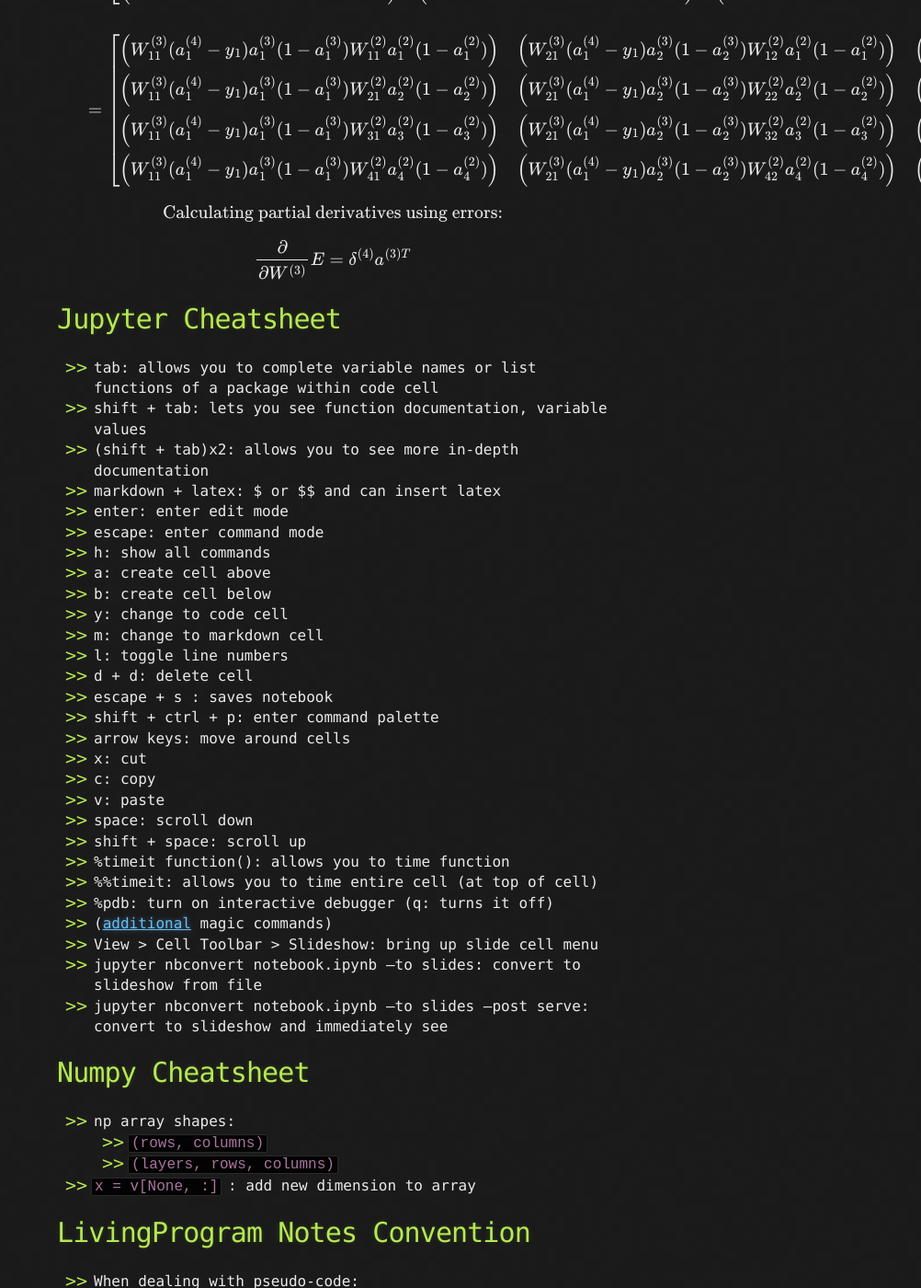
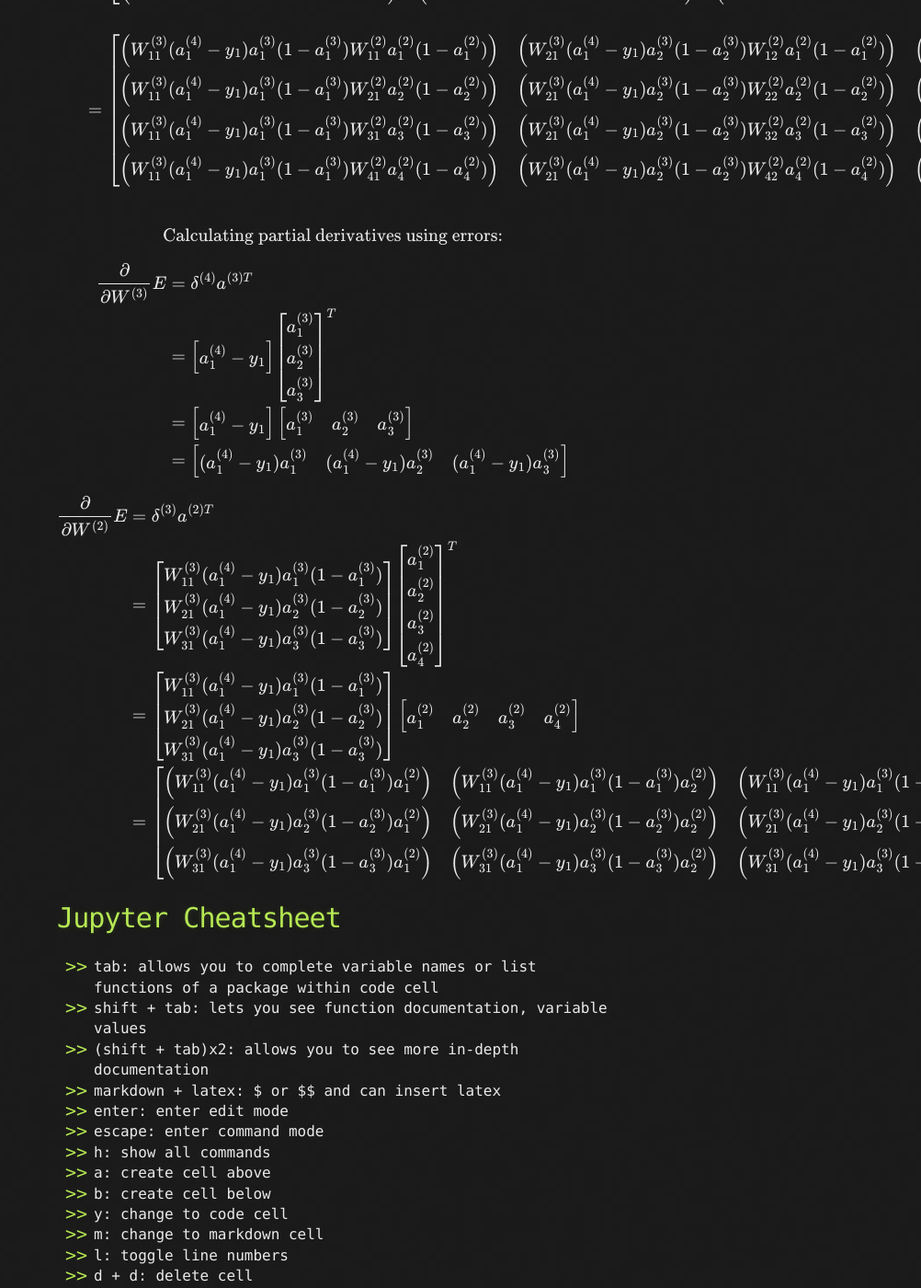
Before and after one commit to LivingProgram/ml-notes, a Jekyll site: the page built from index.md, in a window 1280 px wide and 1400 px high, scrolled down 22269 px. Shown: the whole window at 92% size, without its empty margins (278-1280 px from the left). Built offline with Jekyll 4.4.1, drawn with Linux system fonts in a browser that asks for light colours; our own code applies the rules of GitHub Pages for plain Markdown files; formulas are drawn with MathJax 3; the repository's description, which GitHub fills in, is left out.

Commit message:
update proof

```diff
--- a/index.md
+++ b/index.md
@@ -801,13 +801,41 @@
   \left(W^{(3)}_{11}(a^{(4)}_1 - y_1)a^{(3)}_1(1 - a^{(3)}_1)W^{(2)}_{21}a^{(2)}_2(1-a^{(2)}_2)\right) & \left(W^{(3)}_{21}(a^{(4)}_1 - y_1)a^{(3)}_2(1 - a^{(3)}_2)W^{(2)}_{22}a^{(2)}_2(1-a^{(2)}_2)\right) & \left(W^{(3)}_{31}(a^{(4)}_1 - y_1)a^{(3)}_3(1 - a^{(3)}_3)W^{(2)}_{23}a^{(2)}_2(1-a^{(2)}_2)\right) \\
   \left(W^{(3)}_{11}(a^{(4)}_1 - y_1)a^{(3)}_1(1 - a^{(3)}_1)W^{(2)}_{31}a^{(2)}_3(1-a^{(2)}_3)\right) & \left(W^{(3)}_{21}(a^{(4)}_1 - y_1)a^{(3)}_2(1 - a^{(3)}_2)W^{(2)}_{32}a^{(2)}_3(1-a^{(2)}_3)\right) & \left(W^{(3)}_{31}(a^{(4)}_1 - y_1)a^{(3)}_3(1 - a^{(3)}_3)W^{(2)}_{33}a^{(2)}_3(1-a^{(2)}_3)\right) \\
   \left(W^{(3)}_{11}(a^{(4)}_1 - y_1)a^{(3)}_1(1 - a^{(3)}_1)W^{(2)}_{41}a^{(2)}_4(1-a^{(2)}_4)\right) & \left(W^{(3)}_{21}(a^{(4)}_1 - y_1)a^{(3)}_2(1 - a^{(3)}_2)W^{(2)}_{42}a^{(2)}_4(1-a^{(2)}_4)\right) & \left(W^{(3)}_{31}(a^{(4)}_1 - y_1)a^{(3)}_3(1 - a^{(3)}_3)W^{(2)}_{43}a^{(2)}_4(1-a^{(2)}_4)\right) \\
-\end{bmatrix}
+\end{bmatrix} \\\\
 \end{align}$$
 
 $$\text{Calculating partial derivatives using errors:}$$
 
 $$\begin{align}
 \frac{\partial}{\partial W^{(3)}}E &= \delta^{(4)}a^{(3)T} \\
+&= \begin{bmatrix}a^{(4)}_1 - y_1 \end{bmatrix}\begin{bmatrix}a^{(3)}_1 \\ a^{(3)}_2 \\ a^{(3)}_3\end{bmatrix}^T \\
+&= \begin{bmatrix}a^{(4)}_1 - y_1 \end{bmatrix}\begin{bmatrix}a^{(3)}_1 & a^{(3)}_2 & a^{(3)}_3\end{bmatrix} \\
+&= \begin{bmatrix}(a^{(4)}_1 - y_1)a^{(3)}_1 & (a^{(4)}_1 - y_1)a^{(3)}_2 & (a^{(4)}_1 - y_1)a^{(3)}_3\end{bmatrix} \\
+\end{align}$$
+
+$$\begin{align}
+\frac{\partial}{\partial W^{(2)}}E &= \delta^{(3)}a^{(2)T} \\
+&= \begin{bmatrix}
+  W^{(3)}_{11}(a^{(4)}_1 - y_1)a^{(3)}_1(1 - a^{(3)}_1) \\
+  W^{(3)}_{21}(a^{(4)}_1 - y_1)a^{(3)}_2(1 - a^{(3)}_2) \\
+  W^{(3)}_{31}(a^{(4)}_1 - y_1)a^{(3)}_3(1 - a^{(3)}_3) \\
+\end{bmatrix}
+\begin{bmatrix}
+a^{(2)}_1 \\ a^{(2)}_2 \\ a^{(2)}_3 \\ a^{(2)}_4
+\end{bmatrix}^T \\
+&= \begin{bmatrix}
+  W^{(3)}_{11}(a^{(4)}_1 - y_1)a^{(3)}_1(1 - a^{(3)}_1) \\
+  W^{(3)}_{21}(a^{(4)}_1 - y_1)a^{(3)}_2(1 - a^{(3)}_2) \\
+  W^{(3)}_{31}(a^{(4)}_1 - y_1)a^{(3)}_3(1 - a^{(3)}_3) \\
+\end{bmatrix}
+\begin{bmatrix}
+a^{(2)}_1 & a^{(2)}_2 & a^{(2)}_3 & a^{(2)}_4
+\end{bmatrix} \\
+&= \begin{bmatrix}
+  \left(W^{(3)}_{11}(a^{(4)}_1 - y_1)a^{(3)}_1(1 - a^{(3)}_1)a^{(2)}_1\right) & \left(W^{(3)}_{11}(a^{(4)}_1 - y_1)a^{(3)}_1(1 - a^{(3)}_1)a^{(2)}_2\right) & \left(W^{(3)}_{11}(a^{(4)}_1 - y_1)a^{(3)}_1(1 - a^{(3)}_1)a^{(2)}_3\right) & \left(W^{(3)}_{11}(a^{(4)}_1 - y_1)a^{(3)}_1(1 - a^{(3)}_1)a^{(2)}_4\right) \\
+  \left(W^{(3)}_{21}(a^{(4)}_1 - y_1)a^{(3)}_2(1 - a^{(3)}_2)a^{(2)}_1\right) & \left(W^{(3)}_{21}(a^{(4)}_1 - y_1)a^{(3)}_2(1 - a^{(3)}_2)a^{(2)}_2\right) & \left(W^{(3)}_{21}(a^{(4)}_1 - y_1)a^{(3)}_2(1 - a^{(3)}_2)a^{(2)}_3\right) & \left(W^{(3)}_{21}(a^{(4)}_1 - y_1)a^{(3)}_2(1 - a^{(3)}_2)a^{(2)}_4\right) \\
+  \left(W^{(3)}_{31}(a^{(4)}_1 - y_1)a^{(3)}_3(1 - a^{(3)}_3)a^{(2)}_1\right) & \left(W^{(3)}_{31}(a^{(4)}_1 - y_1)a^{(3)}_3(1 - a^{(3)}_3)a^{(2)}_2\right) & \left(W^{(3)}_{31}(a^{(4)}_1 - y_1)a^{(3)}_3(1 - a^{(3)}_3)a^{(2)}_3\right) & \left(W^{(3)}_{31}(a^{(4)}_1 - y_1)a^{(3)}_3(1 - a^{(3)}_3)a^{(2)}_4\right) \\
+\end{bmatrix}
 \end{align}$$
 
 # Jupyter Cheatsheet
```
